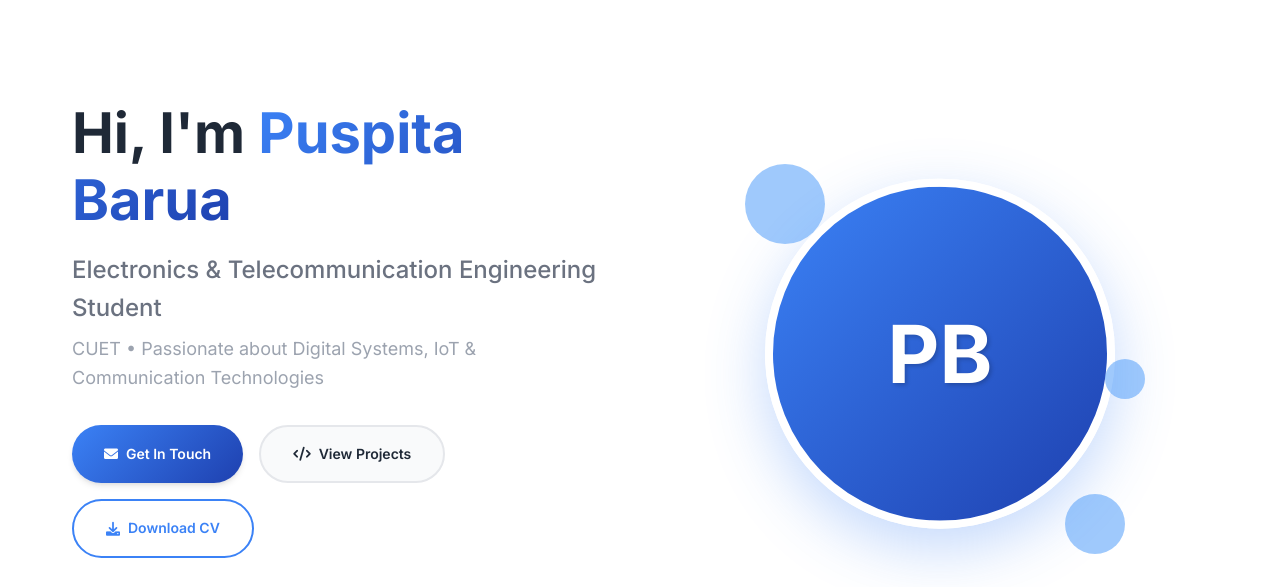
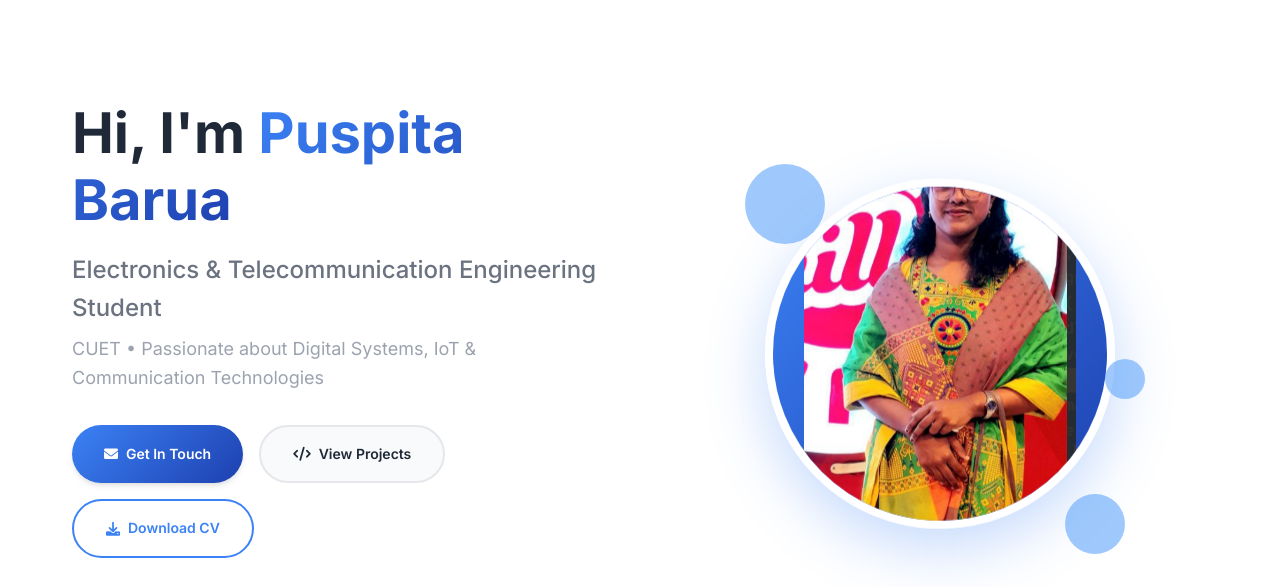
Before and after one commit to PuspitaBarua/PuspitaBarua.github.io, a plain HTML site: page index.html in a window 1280 px wide. Shown: the part 71-658 px from the top of the page. Drawn offline with Linux system fonts and the light colour scheme.

Commit message:
Update index.html

```diff
--- a/index.html
+++ b/index.html
@@ -84,7 +84,9 @@
                 <div class="hero-image">
                     <div class="image-container">
                         <div class="profile-image">
-                            <span class="profile-initials">PB</span>
+
+                               <img src="Screenshot 2025-11-14 005439.png" alt="Puspita Barua" class="profile-photo">
+
                         </div>
                         <div class="floating-elements">
                             <div class="floating-element element-1"></div>
```
